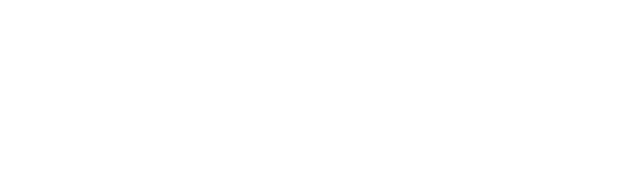
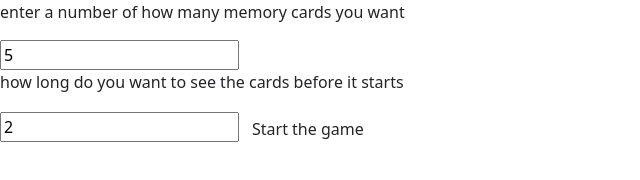
Before and after one commit to NHLstenden-emmen/Javascript-eind-opdracht, a plain HTML site: page app/index.html in a window 1280 px wide. Shown: the whole page, without its empty margins (0-640 px from the left). Drawn offline with nearby package versions, Linux system fonts and the light colour scheme.

Commit message:
variable colors

```diff
--- a/app/app.js
+++ b/app/app.js
@@ -0,0 +1,8 @@
+// for loop door de games folder om alle games op te halen.
+
+// als een game is geselecteerd.
+import { startGame } from "../games/memory/memory.js";
+// import sheet from "../games/memory/memory.css";
+
+// als de player ready is kan die op start klikken
+startGame();
--- a/app/css/variable.css
+++ b/app/css/variable.css
@@ -1,2 +1,5 @@
-.root {
+:root {
+	--primary: rgb(108, 41, 144);
+	--secondary: rgb(250, 210, 56);
+	--background: rgb(255, 255, 255);
 }
```
